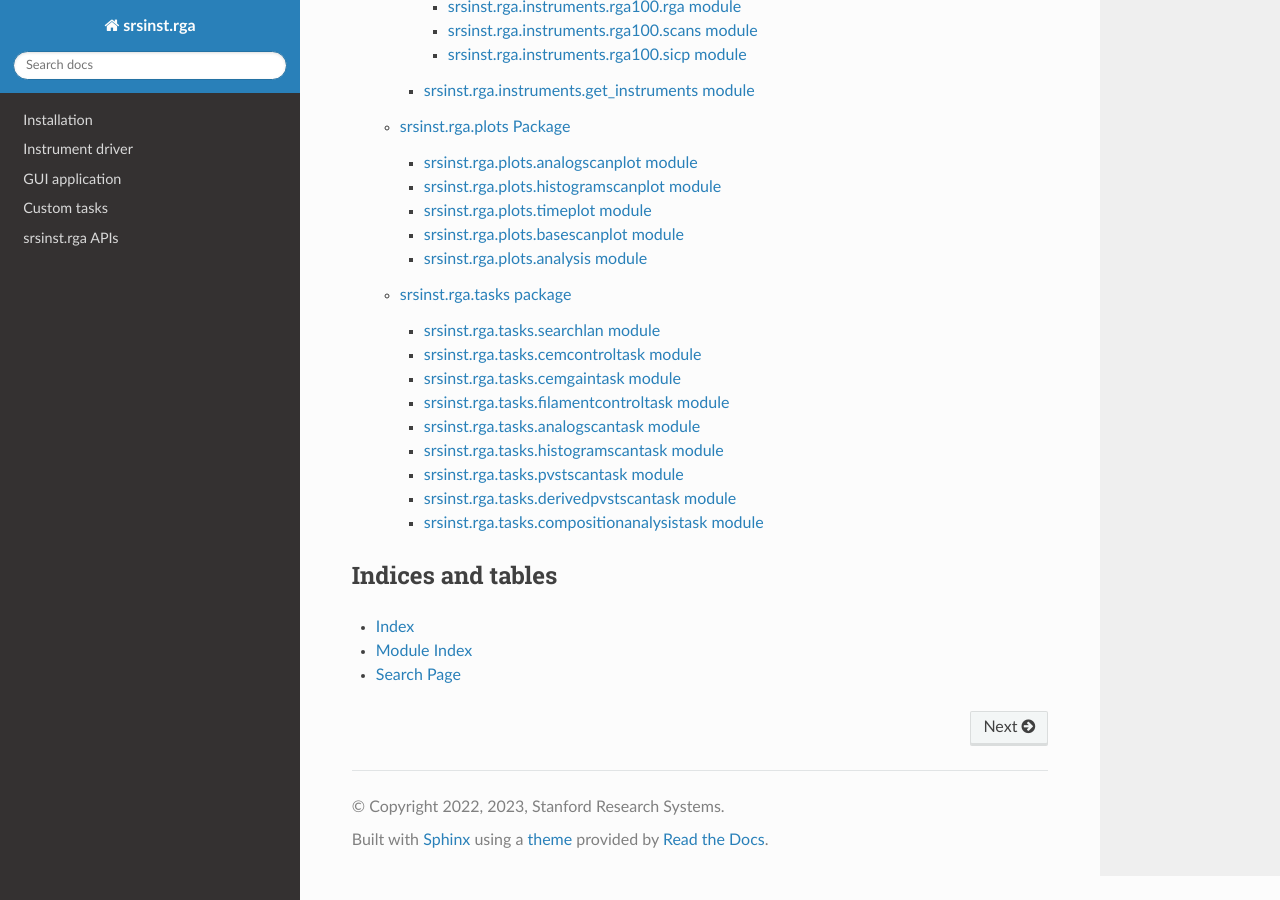
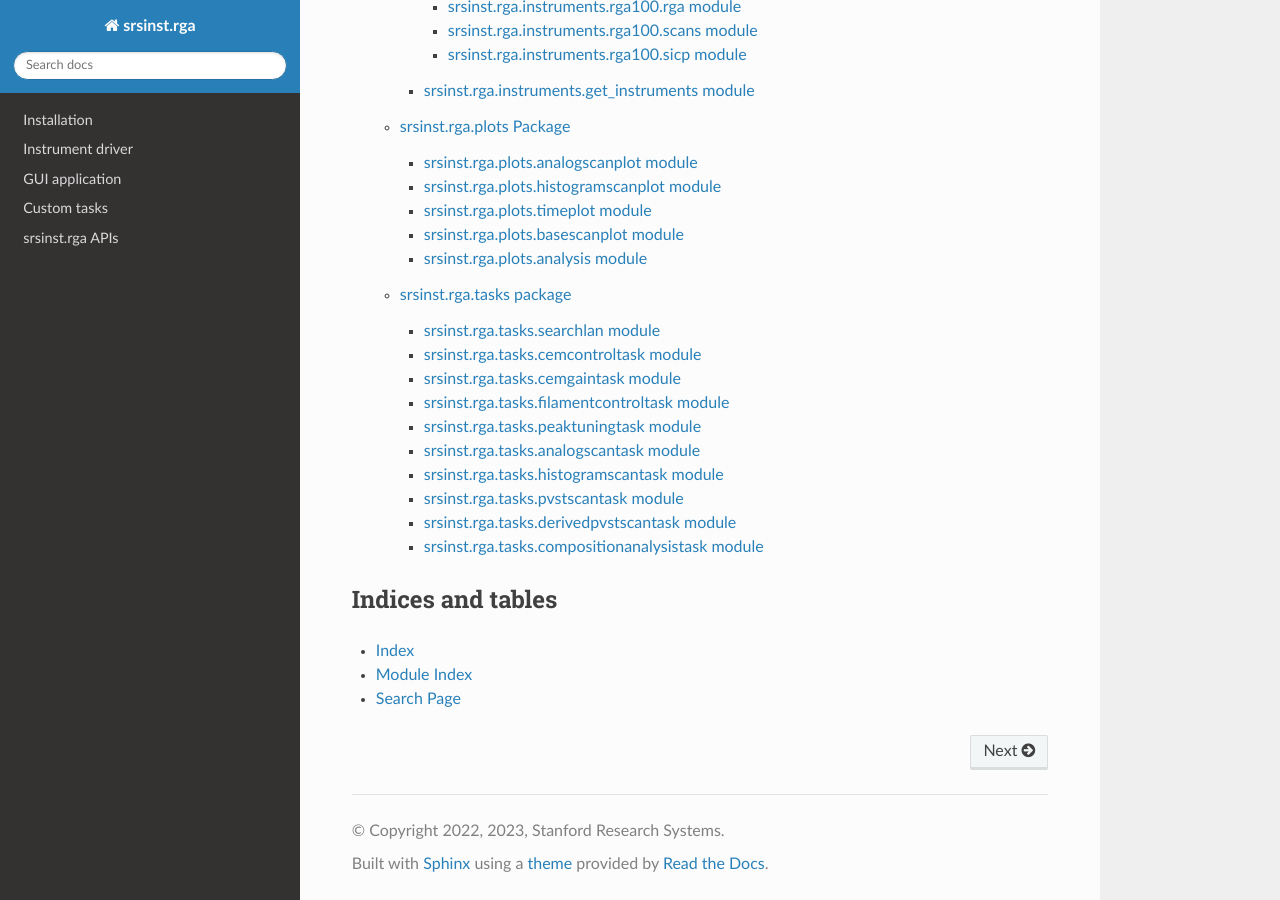
Before and after one commit to thinkSRS/srsinst.rga, a Sphinx documentation site: the page built from docs/index.rst, in a window 1280 px wide and 900 px high, scrolled down 1938 px. Built offline with Sphinx 7.4.7 and the Read the Docs theme 3.1.0, drawn with Linux system fonts in a browser that asks for light colours; the version number could not be read and is left out.

Commit message:
update docs

```diff
--- a/docs/installation.rst
+++ b/docs/installation.rst
@@ -79,7 +79,7 @@ to upgrade ``srsinst.rga`` to the latest version available, run pip_ with the *-
 
 
 Starting srsinst.rga GUI application
----------------------------------
+--------------------------------------
 
 After ``srsinst.rga`` is installed, you can start ``srsinst.rga`` application from the command prompt.
 
--- a/docs/srsinst.rga.tasks.rst
+++ b/docs/srsinst.rga.tasks.rst
@@ -32,6 +32,15 @@ srsinst.rga.tasks.filamentcontroltask module
 --------------------------------------------
 
 .. automodule:: srsinst.rga.tasks.filamentcontroltask
+   :members:
+   :no-undoc-members:
+   :show-inheritance:
+   :no-inherited-members:
+
+srsinst.rga.tasks.peaktuningtask module
+--------------------------------------------
+
+.. automodule:: srsinst.rga.tasks.peaktuningtask
    :members:
    :no-undoc-members:
    :show-inheritance:
```
